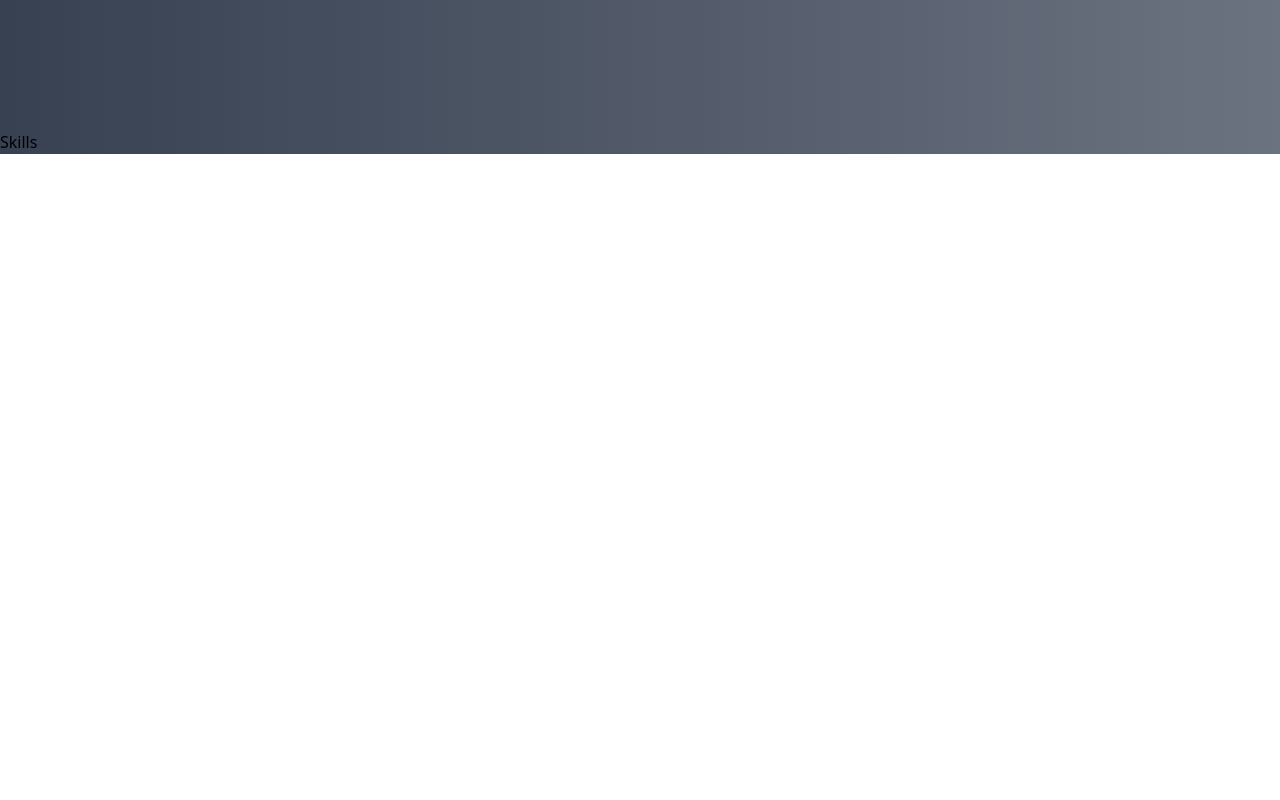
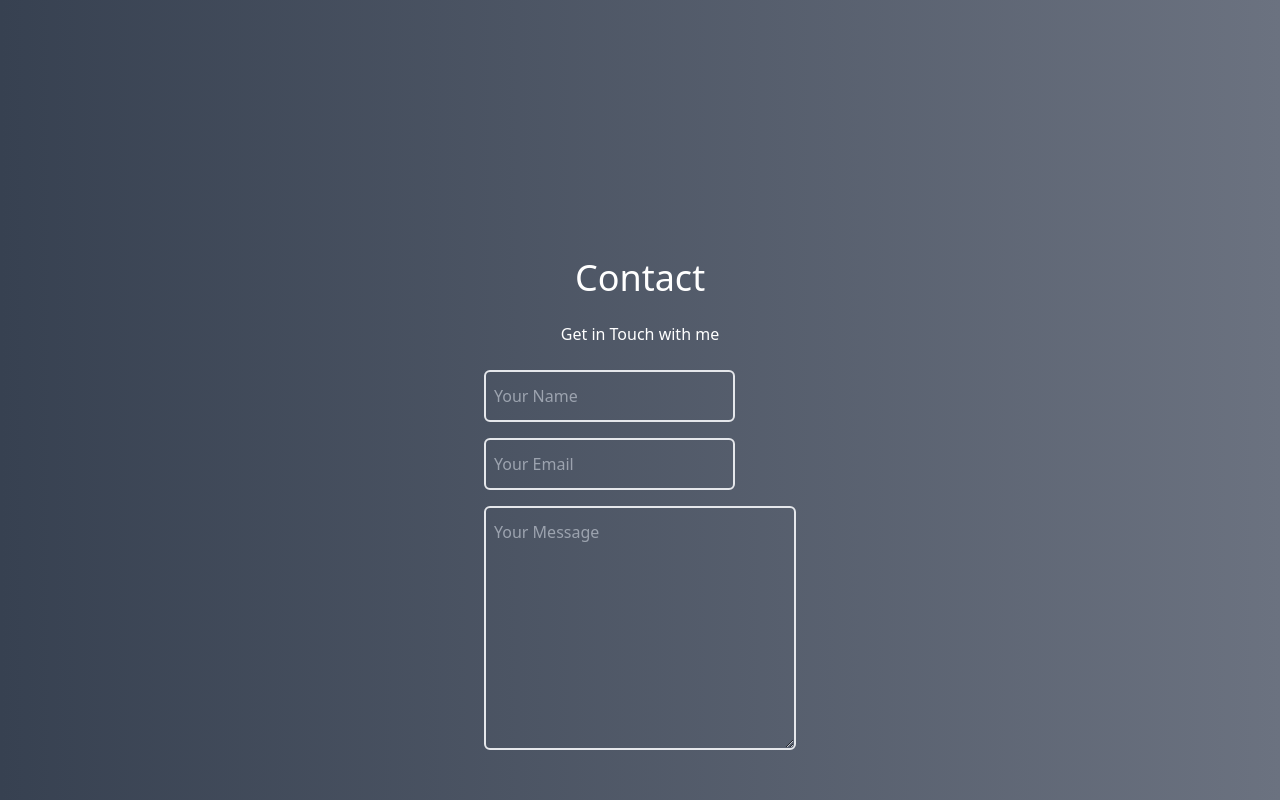
Before and after one commit to MuhammadHammadShah/My_Resume, a Next.js app: page / in a window 1280 px wide. Shown: the part 2118-2918 px from the top of the page. Before the commit the page ends 2272 px from the top, so only its background shows below. Built offline with nearby package versions, Linux system fonts and the light colour scheme.

Commit message:
contact.tsx is created and form is created a little going to complete soon

```diff
--- /dev/null
+++ b/app/components/Contact.tsx
@@ -0,0 +1,38 @@
+import React from "react";
+
+export const Contact = () => {
+  return (
+    <div>
+      <div className=" flex items-center max-x-7xl mx-auto leading-8 mb-10">
+        <div className=" text-gray-500 px-10 mt-32 mx-auto">
+          <h1 className=" text-center text-4xl text-white">Contact</h1>
+          <p className=" text-center text-white my-5">Get in Touch with me </p>
+          <form>
+            <div>
+              <input
+                placeholder="Your Name"
+                type="text"
+                className=" p-2 bg-transparent border-2 rounded-md focus:outline-none text-white"
+              />
+            </div>
+            <div className=" my-4">
+              <input
+                placeholder="Your Email"
+                type="email"
+                className=" p-2 bg-transparent border-2 rounded-md focus:outline-none text-white"
+              />
+            </div>
+            <div>
+              <textarea
+                rows={7}
+                cols={30}
+                placeholder="Your Message"
+                className=" p-2 bg-transparent border-2 rounded-md focus:outline-none text-white"
+              />
+            </div>
+          </form>
+        </div>
+      </div>
+    </div>
+  );
+};
--- a/app/page.tsx
+++ b/app/page.tsx
@@ -5,6 +5,7 @@ import { SocialIcons } from "./components/SocialIcons";
 import { About } from "./components/About";
 import { Portfolio } from "./components/Portfolio";
 import { Skills } from "./components/Skills";
+import { Contact } from "./components/Contact";
 export default function page() {
   return (
     <div>
@@ -13,7 +14,8 @@ export default function page() {
       <Home />
       <About />
       <Portfolio />
-      <Skills />
+      {/* <Skills /> */}
+      <Contact />
     </div>
   );
 }
```
